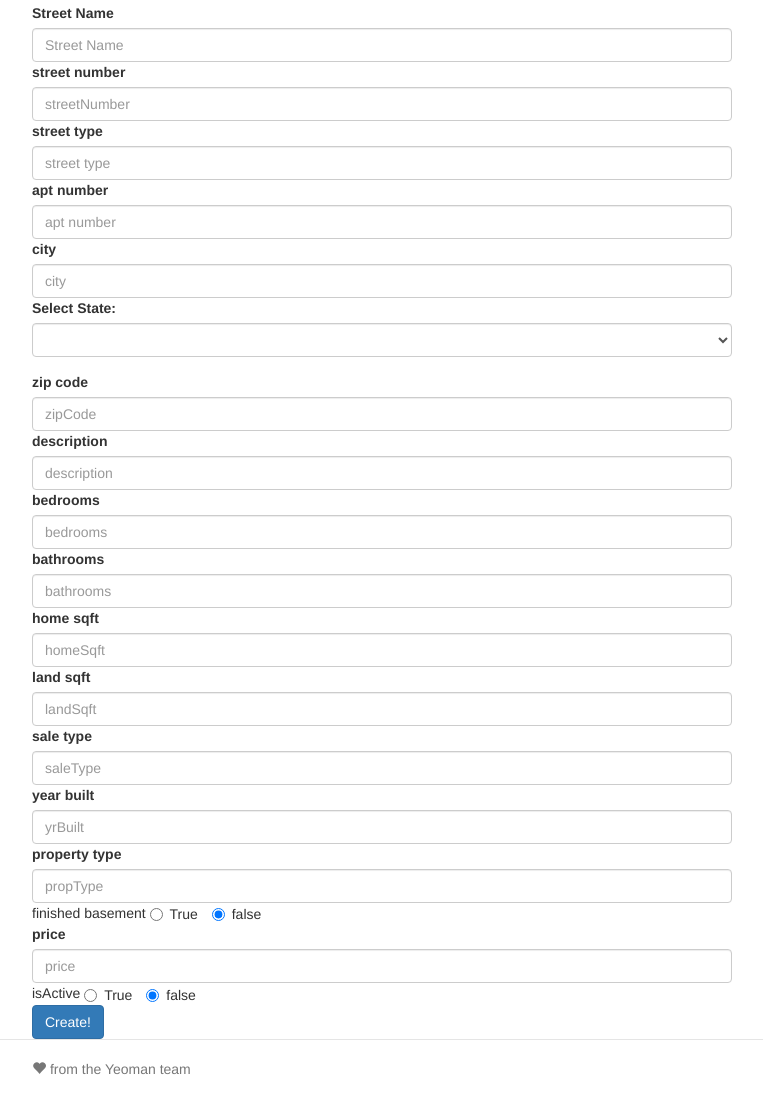
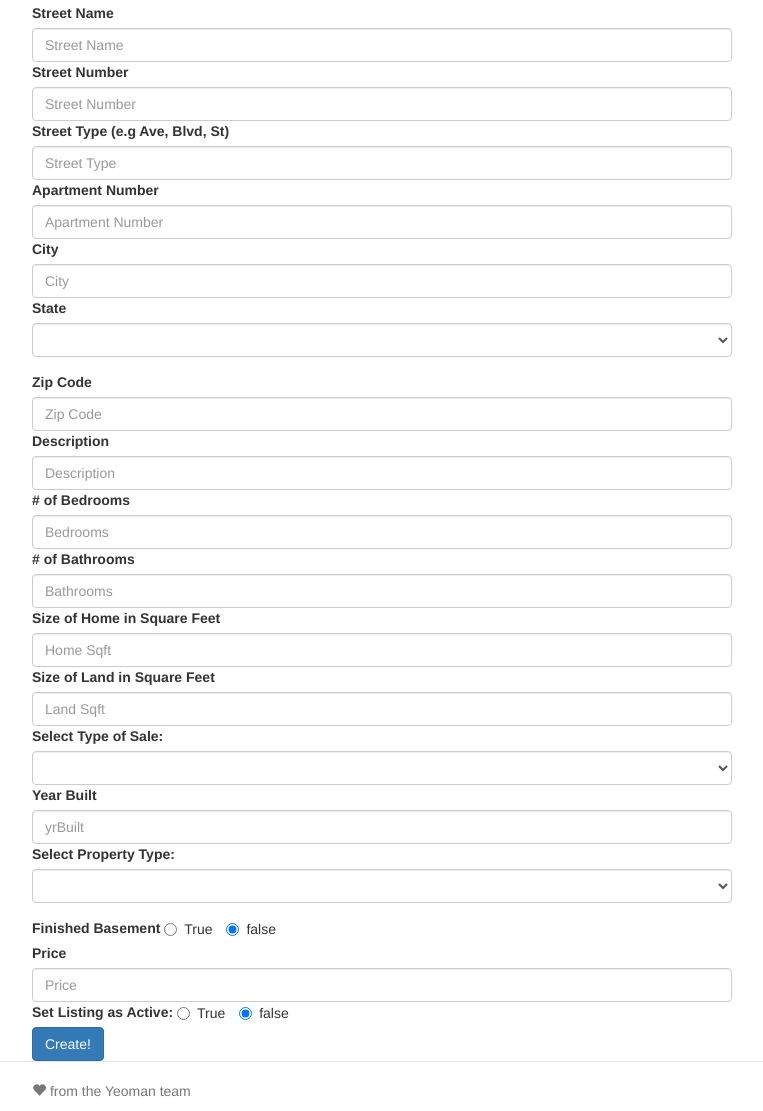
Before and after one commit to mariocd10/rew-client, a website: page app/index.html at #/createListing in a window 1280 px wide. Shown: the part 100-1211 px from the top of the page, without its empty margins (258-1021 px from the left). Before the commit the page ends 1189 px from the top, so only its background shows below. Drawn offline with nearby package versions, Linux system fonts and the light colour scheme; some packages are replaced by stand-ins of ours; files that its build step writes are made by us from their sources.

Commit message:
updated createListing form
made prop type and sale type into drop down menus and did minor text
edits

fixed market date to received a timestamp

```diff
--- a/app/scripts/controllers/createListing.js
+++ b/app/scripts/controllers/createListing.js
@@ -9,8 +9,15 @@
  */
 angular.module('clientApp')
 .controller('createListingCtrl', function ($scope, $http, $log) {
-	var dt = new Date();
-	var utcDate = dt.toUTCString();
+
+	var d = new Date();
+	d = d.getFullYear() + "-"
+		+ ('0' + (d.getMonth() + 1)).slice(-2)
+		+ "-" + ('0' + d.getDate()).slice(-2)
+		+ " " + ('0' + d.getHours()).slice(-2)
+		+ ":" + ('0' + d.getMinutes()).slice(-2)
+		+ ":" + ('0' + d.getSeconds()).slice(-2);
+
 	$scope.create = function() {
     var payload = {
       street_name 	: $scope.streetName,
@@ -23,15 +30,15 @@ angular.module('clientApp')
       description 	: $scope.description,
       bedrooms 		: $scope.bedrooms,
       bathrooms 	: $scope.bathrooms,
-      home_square_feet 		: $scope.homeSqft,
-      land_square_feet 		: $scope.landSqft,
+      home_square_feet 	: $scope.homeSqft,
+      land_square_feet 	: $scope.landSqft,
       sale_type 		: $scope.saleType,
       year_built 		: $scope.yrBuilt,
-      market_date 	: $scope.utcDate,
-      property_type 		: $scope.propType,
+      property_type 	: $scope.propType,
       finished_basement : $scope.finishedBasement,
-      price 		: $scope.price,
-      is_active 		: $scope.isActive
+      price 			: $scope.price,
+      is_active 		: $scope.isActive,
+      market_date		: d
     };
 
     $http.post('app/createListing', payload)
--- a/app/views/createListing.html
+++ b/app/views/createListing.html
@@ -5,23 +5,23 @@
 				<input name="text" class="form-control" type="text" id="streetName" placeholder="Street Name" ng-model="streetName">
 	        </div>
 	        <div>
-	        	<label for="streetNumber">street number</label>
-	        	<input name="streetNumber" class="form-control" type="number" id="streetNumber" placeholder="streetNumber" ng-model="streetNumber">
+	        	<label for="streetNumber">Street Number</label>
+	        	<input name="streetNumber" class="form-control" type="number" id="streetNumber" placeholder="Street Number" ng-model="streetNumber">
 	        </div>
 	        <div>
-	        	<label for="streetType">street type</label>
-	        	<input name="streetType" class="form-control" type="text" id="streetType" placeholder="street type" ng-model="streetType">
+	        	<label for="streetType">Street Type (e.g Ave, Blvd, St)</label>
+	        	<input name="streetType" class="form-control" type="text" id="streetType" placeholder="Street Type" ng-model="streetType">
 	        </div>
 	        <div>
-	        	<label for="aptNumber">apt number</label>
-	        	<input name="aptNumber" class="form-control" type="number" id="aptNumber" placeholder="apt number" ng-model="aptNumber">
+	        	<label for="aptNumber">Apartment Number</label>
+	        	<input name="aptNumber" class="form-control" type="number" id="aptNumber" placeholder="Apartment Number" ng-model="aptNumber">
 	        </div>
 	        <div>
-	        	<label for="city">city</label>
-	        	<input name="city" class="form-control" type="text" id="city" placeholder="city" ng-model="city">
+	        	<label for="city">City</label>
+	        	<input name="city" class="form-control" type="text" id="city" placeholder="City" ng-model="city">
 	        </div>
 	        <div class="form-group">
-		        <label for="state">Select State:</label>
+		        <label for="state">State</label>
 		        <select class="form-control" id="state" ng-model="state">
 					<option value="AL">Alabama</option>
 					<option value="AK">Alaska</option>
@@ -77,54 +77,60 @@
 				</select>
 	        </div>
 	        <div>
-	        	<label for="zipCode">zip code</label>
-	        	<input name="zipCode" class="form-control" type="number" id="zipCode" placeholder="zipCode" ng-model="zipCode">
+	        	<label for="zipCode">Zip Code</label>
+	        	<input name="zipCode" class="form-control" type="number" id="zipCode" placeholder="Zip Code" ng-model="zipCode">
 	        </div>
 	        <div>
-	        	<label for="description">description</label>
-	        	<input name="description" class="form-control" type="textarea" id="description" placeholder="description" ng-model="description">
+	        	<label for="description">Description</label>
+	        	<input name="description" class="form-control" type="textarea" id="description" placeholder="Description" ng-model="description">
 	        </div>
 	        <div>
-	        	<label for="bedrooms">bedrooms</label>
-	        	<input name="bedrooms" class="form-control" type="number" id="bedrooms" placeholder="bedrooms" ng-model="bedrooms">
+	        	<label for="bedrooms"># of Bedrooms</label>
+	        	<input name="bedrooms" class="form-control" type="number" id="bedrooms" placeholder="Bedrooms" ng-model="bedrooms">
 	        </div>
 	        <div>
-	        	<label for="bathrooms">bathrooms</label>
-	        	<input name="bathrooms" class="form-control" type="number" id="bathrooms" placeholder="bathrooms" ng-model="bathrooms">
+	        	<label for="bathrooms"># of Bathrooms</label>
+	        	<input name="bathrooms" class="form-control" type="number" id="bathrooms" placeholder="Bathrooms" ng-model="bathrooms">
 	        </div>
 	        <div>
-	        	<label for="homeSqft">home sqft</label>
-	        	<input name="homeSqft" class="form-control" type="number" id="homeSqft" placeholder="homeSqft" ng-model="homeSqft">
+	        	<label for="homeSqft">Size of Home in Square Feet </label>
+	        	<input name="homeSqft" class="form-control" type="number" id="homeSqft" placeholder="Home Sqft" ng-model="homeSqft">
 	        </div>
 	        <div>
-	        	<label for="landSqft">land sqft</label>
-	        	<input name="landSqft" class="form-control" type="number" id="landSqft" placeholder="landSqft" ng-model="landSqft">
+	        	<label for="landSqft">Size of Land in Square Feet </label>
+	        	<input name="landSqft" class="form-control" type="number" id="landSqft" placeholder="Land Sqft" ng-model="landSqft">
 	        </div>
 	        <div>
-	        	<label for="saleType">sale type</label>
-	        	<input name="saleType" class="form-control" type="text" id="saleType" placeholder="saleType" ng-model="saleType">
+	        	<label for="saleType">Select Type of Sale:</label>
+	        	<select class="form-control" id="saleType" ng-model="saleType">
+	        		<option value="by-owner">By Owner</option>
+	        		<option value="bank-owned foreclosure">Bank-Owned Foreclosure</option>
+	        	</select>
 	        </div>
 	        <div>
-	        	<label for="yrBuilt">year built</label>
+	        	<label for="yrBuilt">Year Built</label>
 	        	<input name="yrBuilt" class="form-control" type="number" id="yrBuilt" placeholder="yrBuilt" ng-model="yrBuilt">
 	        </div>
+	        <div class="form-group">
+		        <label for="propType">Select Property Type:</label>
+		        <select class="form-control" id="propType" ng-model="propType">
+					<option value="half-duplex">Half-Duplex</option>
+					<option value="ranch">Ranch</option>
+				</select>
+			</div>
 	        <div>
-	        	<label for="propType">property type</label>
-	        	<input name="propType" class="form-control" type="text" id="propType" placeholder="propType" ng-model="propType">
-	        </div>
-	        <div>
-	        finished basement
+	        	<label>Finished Basement</label>
 	        	<label class="radio-inline" for="finishedBasement"><input name="finishedBasement"  type="radio" ng-model="finishedBasement" ng-model="finishedBasement">True</label>
 	        	<label class="radio-inline" for="finishedBasement"><input name="finishedBasement" type="radio" ng-model="finishedBasement" ng-model="finishedBasement" checked>false</label>
 	        </div>
 	        <div>
-	        	<label for="price">price</label>
-	        	<input name="price" class="form-control" type="number" id="price" placeholder="price" ng-model="price">
+	        	<label for="price">Price</label>
+	        	<input name="price" class="form-control" type="number" id="price" placeholder="Price" ng-model="price">
 	        </div>
 	        <div>
-	        isActive
-	        <label class="radio-inline"><input type="radio" name="isActive" ng-model="isActive" ng-model="isActive" checked>True</label>
-			<label class="radio-inline"><input type="radio" name="isActive" ng-model="isActive" ng-model="isActive" >false</label>
+	        	<label>Set Listing as Active:</label>
+	        	<label class="radio-inline"><input type="radio" name="isActive" ng-model="isActive">True</label>
+				<label class="radio-inline"><input type="radio" name="isActive" ng-model="isActive">false</label>
 	        </div>
 	        <button type="submit" class="btn btn-primary">Create!</button>
 		</form>
```
